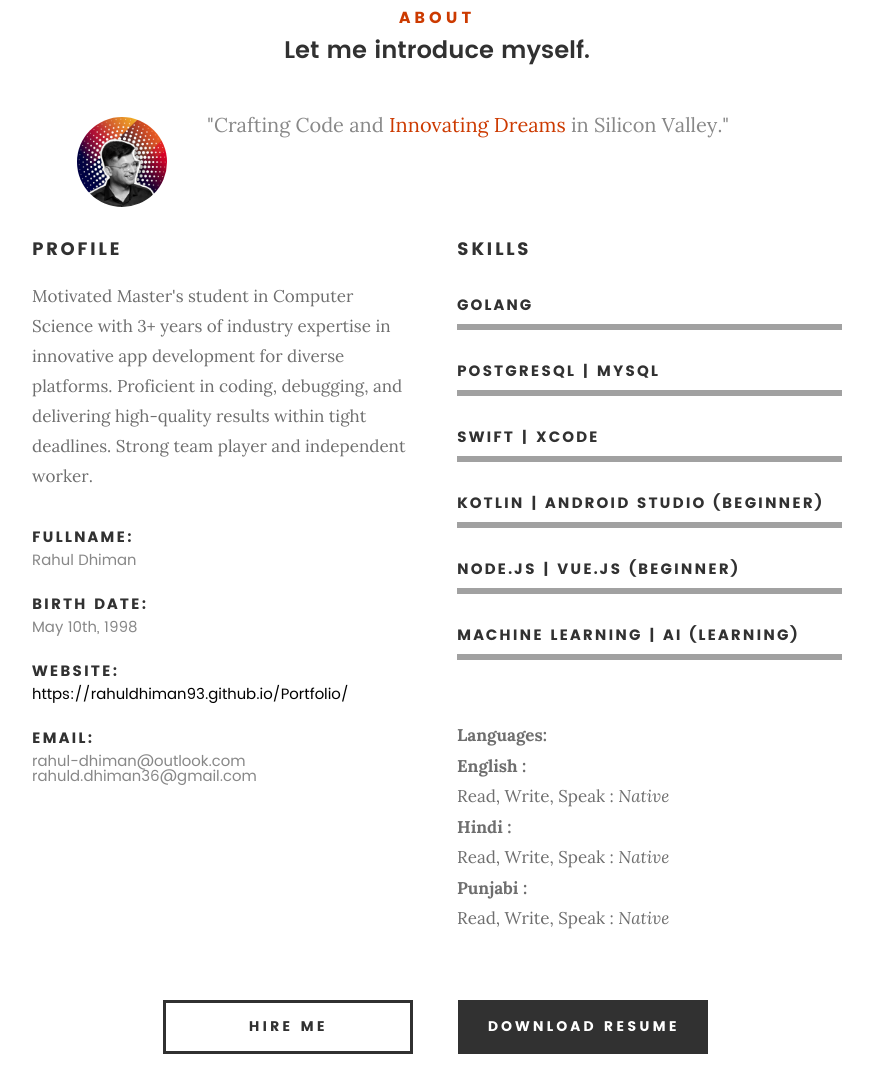
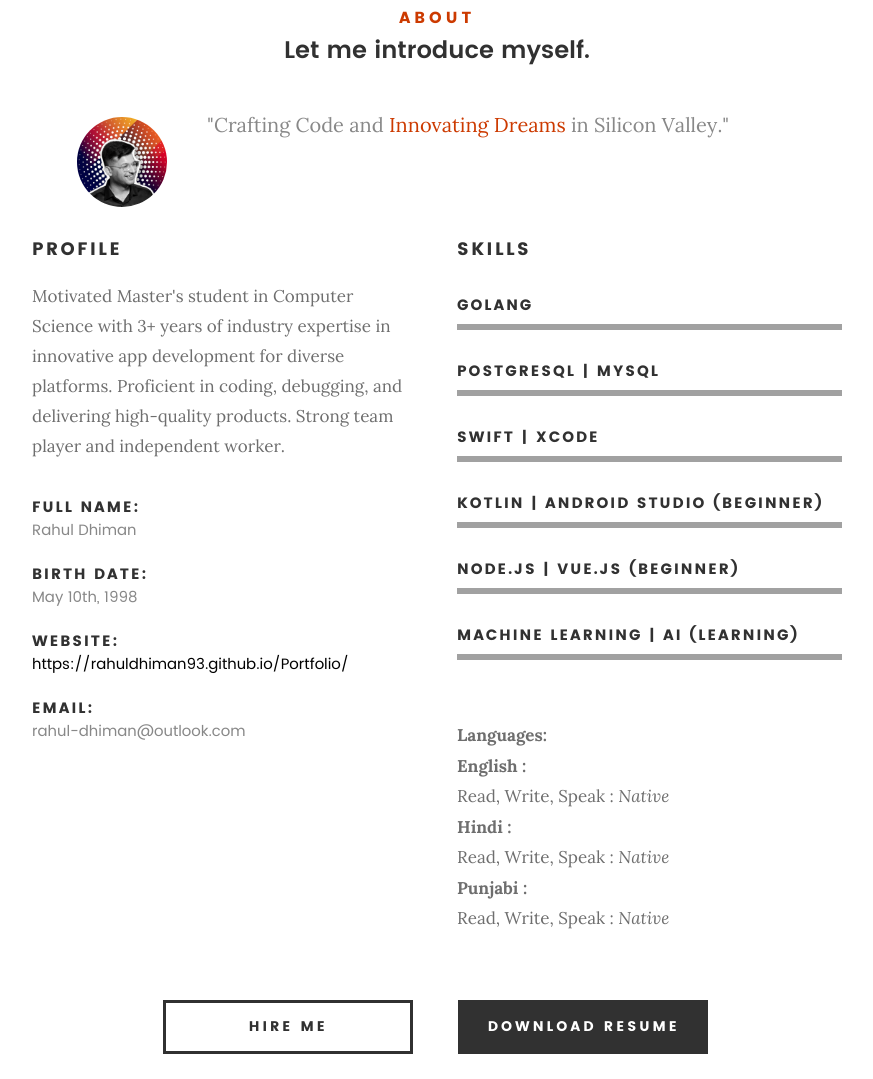
Before and after one commit to RahulDhiman93/Portfolio, a plain HTML site: page index.html in a window 1280 px wide. Shown: the part 917-1996 px from the top of the page, without its empty margins (203-1076 px from the left). Drawn offline with Linux system fonts and the light colour scheme; files whose address does not match are found by name.

Commit message:
Profile change

```diff
--- a/index.html
+++ b/index.html
@@ -149,11 +149,11 @@
    		<div class="col-six tab-full">
 
    			<h3>Profile</h3>
-                <p>Motivated Master's student in Computer Science with 3+ years of industry expertise in innovative app development for diverse platforms. Proficient in coding, debugging, and delivering high-quality results within tight deadlines. Strong team player and independent worker.</p>
+                <p>Motivated Master's student in Computer Science with 3+ years of industry expertise in innovative app development for diverse platforms. Proficient in coding, debugging, and delivering high-quality products. Strong team player and independent worker.</p>
 
    			<ul class="info-list">
    				<li>
-   					<strong>Fullname:</strong>
+   					<strong>Full Name:</strong>
    					<span>Rahul Dhiman</span>
    				</li>
    				<li>
@@ -167,7 +167,6 @@
                     <li>
                         <strong>Email:</strong>
                         <span>rahul-dhiman@outlook.com</span>
-                        <span>rahuld.dhiman36@gmail.com</span>
                     </li>
 
    			</ul> <!-- /info-list -->
```
